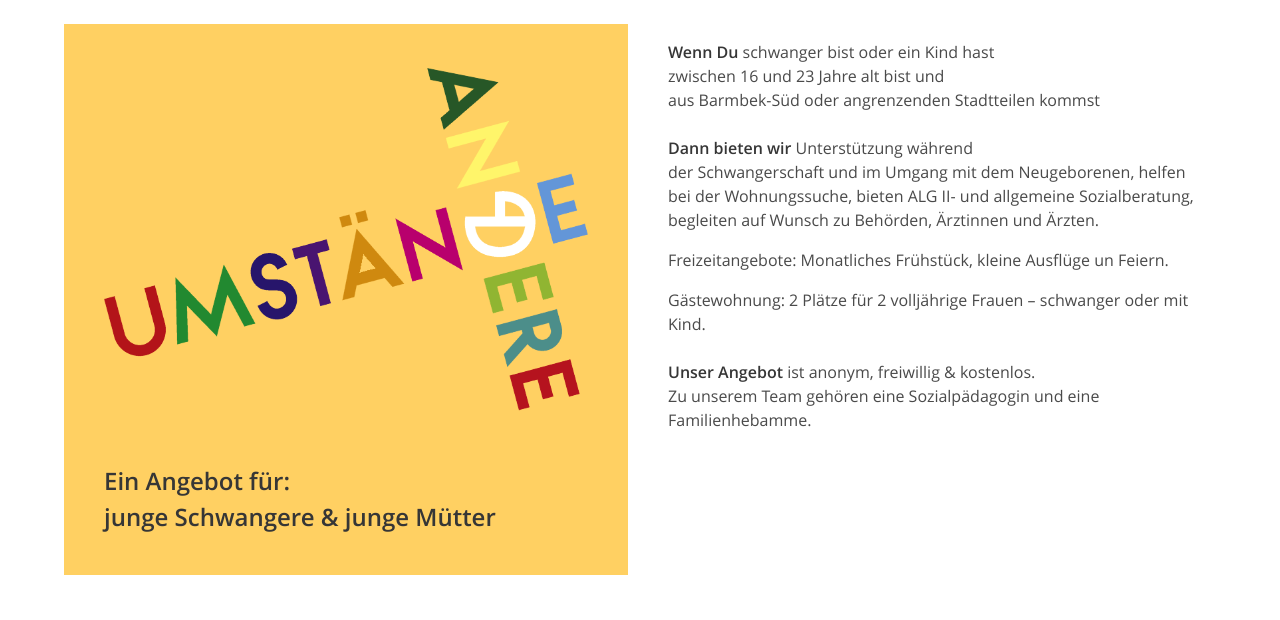
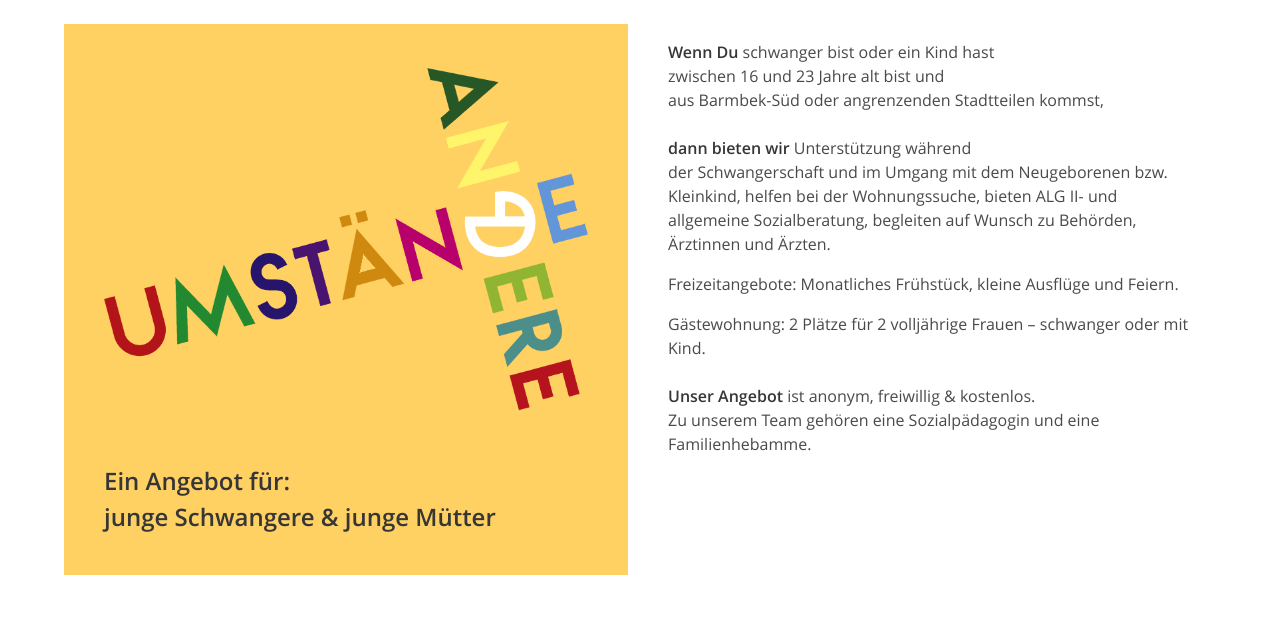
Before and after one commit to boof/au-hamburg, a Jekyll site: the page built from index.html, in a window 1280 px wide. Shown: the top 620 px of the page. Built offline with Jekyll 4.4.1, drawn with Linux system fonts in a browser that asks for light colours; grey boxes are pictures that could not be loaded.

Commit message:
Fixed typos.

```diff
--- a/index.html
+++ b/index.html
@@ -25,16 +25,16 @@ id: startpage
           <strong>Wenn Du</strong> schwanger bist oder ein Kind hast
           <p>
             zwischen 16 und 23 Jahre alt bist und<br>
-            aus Barmbek-Süd oder angrenzenden Stadtteilen kommst
+            aus Barmbek-Süd oder angrenzenden Stadtteilen kommst,
           </p>
         </div>
         <div class="content">
-          <strong>Dann bieten wir</strong> Unterstützung während
+          <strong>dann bieten wir</strong> Unterstützung während
           <p>
-            der Schwangerschaft und im Umgang mit dem Neugeborenen, helfen bei der Wohnungssuche, bieten ALG II- und allgemeine Sozialberatung, begleiten auf Wunsch zu Behörden, Ärztinnen und Ärzten.
+            der Schwangerschaft und im Umgang mit dem Neugeborenen bzw. Kleinkind, helfen bei der Wohnungssuche, bieten ALG II- und allgemeine Sozialberatung, begleiten auf Wunsch zu Behörden, Ärztinnen und Ärzten.
           </p>
 	  <p>
-	    Freizeitangebote: Monatliches Frühstück, kleine Ausflüge un Feiern.
+	    Freizeitangebote: Monatliches Frühstück, kleine Ausflüge und Feiern.
 	  </p>
 	  <p>
 	  Gästewohnung: 2 Plätze für 2 volljährige Frauen – schwanger oder mit Kind.
```
